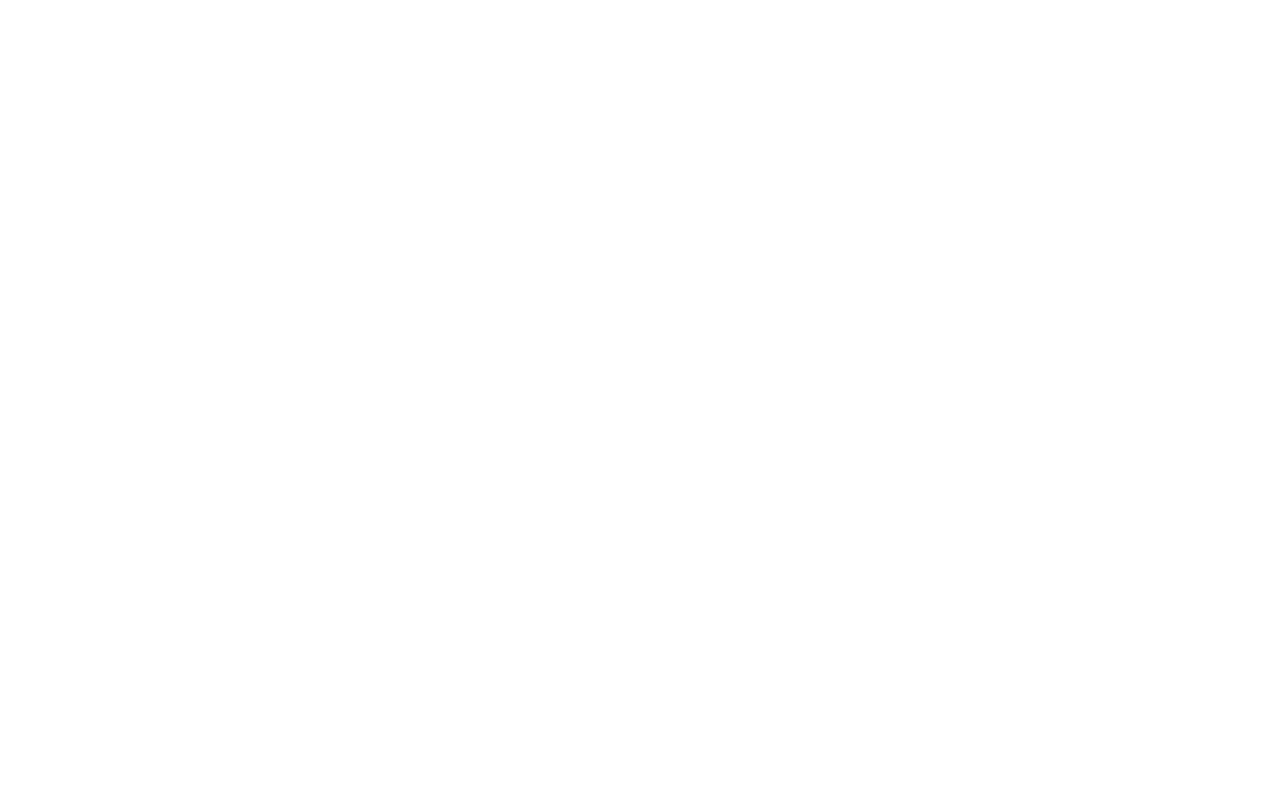
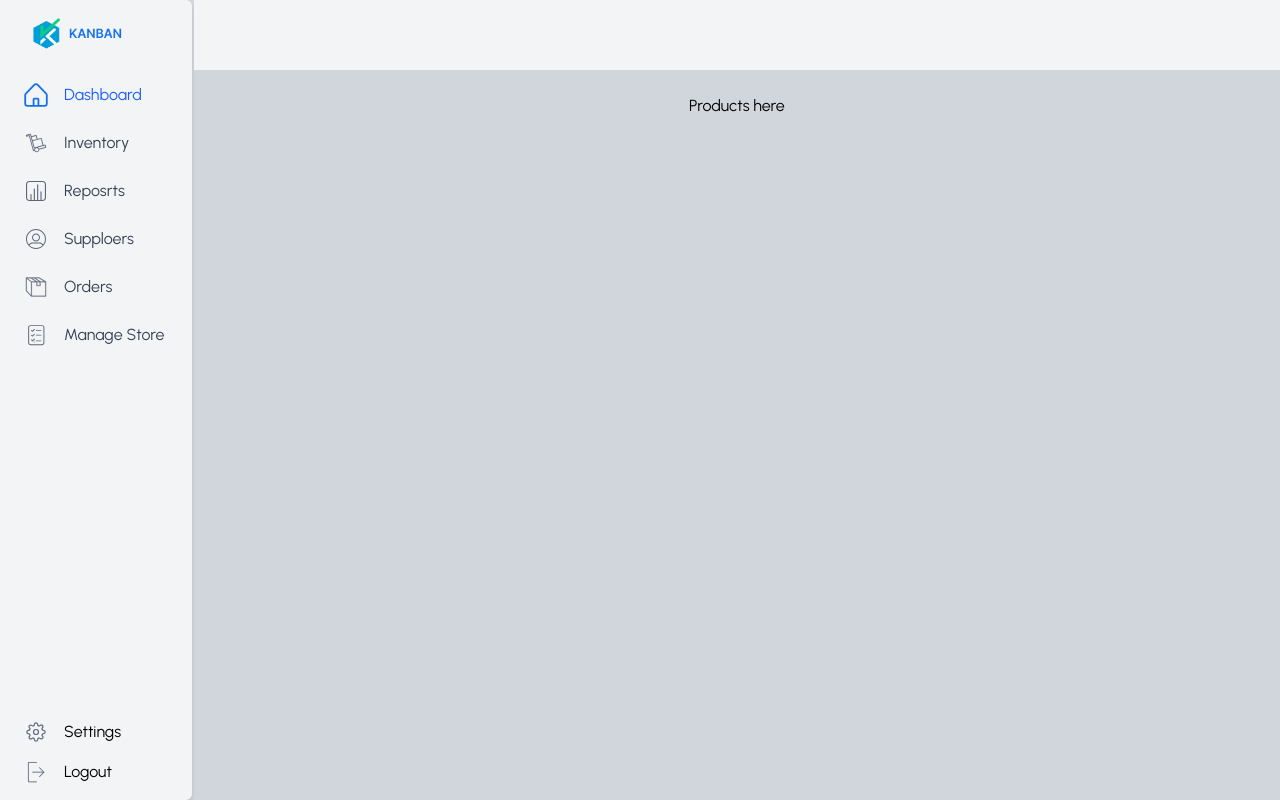
Before and after one commit to PaccyC/inventory_management_system_spring_boot_nextjs, a Next.js app in the folder frontend/: page /core/products in a window 1280 px wide. Built offline with nearby package versions, Linux system fonts and the light colour scheme.

Commit message:
added core layout

```diff
--- a/frontend/src/app/auth/layout.tsx
+++ b/frontend/src/app/auth/layout.tsx
@@ -12,10 +12,7 @@
         <div className=' flex-1 md:flex-1/2 px-8 lg:px-20'>
       {children}
         </div>
-
        </div>
-
-
     </main>
   )
 }
--- a/frontend/src/app/core/layout.tsx
+++ b/frontend/src/app/core/layout.tsx
@@ -1,10 +1,18 @@
+import Leftbar from '@/components/Leftbar'
+import Navbar from '@/components/Navbar'
 import React from 'react'
 
-const CoreLayout = () => {
+const CoreLayout = ({children}:{children:React.ReactNode}) => {
   return (
-    <div>
+    <main className='w-full min-h-screen flex gap-0.5 bg-gray-300'>
+      <Leftbar/>
+      <section className='lg:w-[85%] h-full flex flex-col gap-6'>
+        <Navbar/>
+        {children}
 
-    </div>
+      </section>
+
+    </main>
   )
 }
 
--- a/frontend/src/app/core/products/page.tsx
+++ b/frontend/src/app/core/products/page.tsx
@@ -2,8 +2,8 @@
 
 const InventoryPage = () => {
   return (
-    <div>
-
+    <div className='w-full h-full flex items-center justify-center'>
+      <h1>Products here</h1>
     </div>
   )
 }
--- a/frontend/src/components/Leftbar.tsx
+++ b/frontend/src/components/Leftbar.tsx
@@ -1,8 +1,77 @@
-import React from 'react'
+"use client";
 
+import Image from 'next/image'
+import React, { useState } from 'react'
+
+
+const links= [
+  {
+    name: "Dashboard",
+    icon: "/icons/dashboard.svg",
+    route: "/core/dashboard"
+  },
+  {
+    name: "Inventory",
+    icon: "/icons/inventory.svg",
+    route: "/core/products"
+  },
+  {
+    name: "Reposrts",
+    icon: "/icons/report.svg",
+    route: "/core/reports"
+  },
+  {
+    name: "Supploers",
+    icon: "/icons/suppliers.svg",
+    route: "/core/suppliers"
+  },
+  {
+    name: "Orders",
+    icon: "/icons/order.svg",
+    route: "/core/orders"
+  },
+  {
+    name: "Manage Store",
+    icon: "/icons/manage-store.svg",
+    route: "/core/manage-store"
+  }
+]
 const Leftbar = () => {
+  const [isActive,setIsActive]=useState("Dashboard")
   return (
-    <div>
+    <div className='lg:w-[15%] min-h-screen bg-gray-100 rounded-r-md shadow-md flex flex-col justify-between px-6 py-4'>
+      <div className='flex flex-col gap-8'>
+        <Image
+        src="/images/top-logo.png"
+         alt='Topo logo here'
+         height={100}
+         width={300}
+         />
+
+         <div className='flex flex-col space-y-6'>
+          {links.map((link) => (
+            <div
+              key={link.name}
+              className={`flex items-center gap-4 cursor-pointer ${isActive === link.name ? 'text-blue-600' : 'text-gray-700'}`}
+              onClick={() => setIsActive(link.name)}
+            >
+              <Image src={link.icon} alt={`${link.name} icon`} height={24} width={24} />
+              <span>{link.name}</span>
+            </div>
+          ))}
+         </div>
+      </div>
+
+      <div className='flex flex-col gap-4'>
+        <div className='flex items-center gap-4 cursor-pointer'>
+          <Image src="/icons/settings.svg" alt='Settings icon' height={24} width={24} />
+          <span>Settings</span>
+        </div>
+        <div className='flex items-center gap-4 cursor-pointer'>
+          <Image src="/icons/logout.svg" alt='Logout icon' height={24} width={24} />
+          <span>Logout</span>
+        </div>
+      </div>
 
     </div>
   )
--- a/frontend/src/components/Navbar.tsx
+++ b/frontend/src/components/Navbar.tsx
@@ -2,9 +2,9 @@
 
 const Navbar = () => {
   return (
-    <div>
+    <nav className='w-full h-[70px] bg-gray-100'>
 
-    </div>
+    </nav>
   )
 }
 
```
